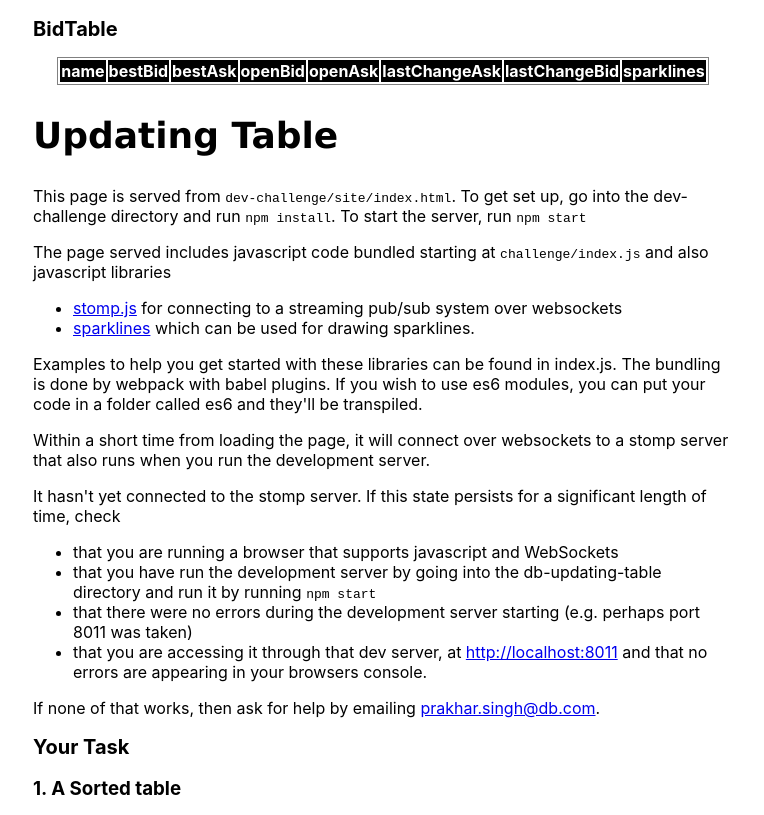
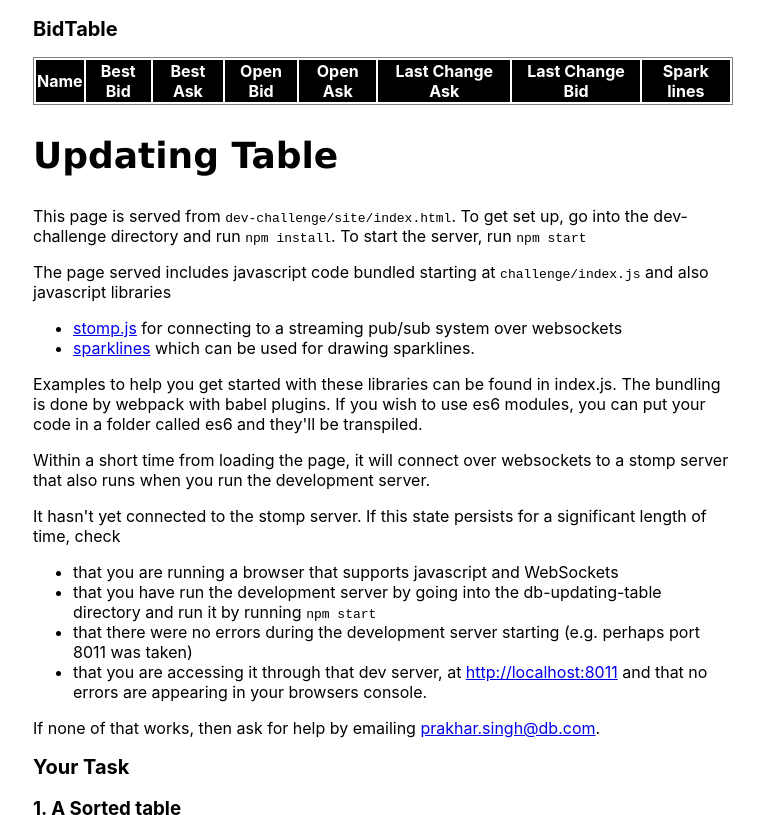
Before and after one commit to gaurav01dot/HCL-Dev-Challenge, a website with bundled scripts: page site/index.html in a window 1280 px wide. Shown: the top 815 px of the page, without its empty margins (265-1029 px from the left). Built offline with nearby package versions, Linux system fonts and the light colour scheme; no server answers.

Commit message:
table alignment fixed

```diff
--- a/site/index.html
+++ b/site/index.html
@@ -21,14 +21,14 @@
         <table id="bid-table">
             <thead>
             <tr>
-                <th>name</th>
-                <th>bestBid</th>
-                <th>bestAsk</th>
-                <th>openBid</th>
-                <th>openAsk</th>
-                <th>lastChangeAsk</th>
-                <th>lastChangeBid</th>
-                <th>sparklines</th>
+                <th>Name</th>
+                <th>Best Bid</th>
+                <th>Best Ask</th>
+                <th>Open Bid</th>
+                <th>Open Ask</th>
+                <th>Last Change Ask</th>
+                <th>Last Change Bid</th>
+                <th>Spark lines</th>
             </tr>
             </thead>
             <tbody id="bid-table-body"></tbody>
--- a/site/style.css
+++ b/site/style.css
@@ -33,6 +33,7 @@ tr:nth-child(even) {
 td {
     width: 130px;
     text-align: right;
+    word-break: break-all;
 }
 
 th {
@@ -41,5 +42,6 @@ th {
     background-color: black;
 }
 td:nth-child(1) {
-    text-align: center
+    text-align: center;
+    min-width:75px;
 }
```
